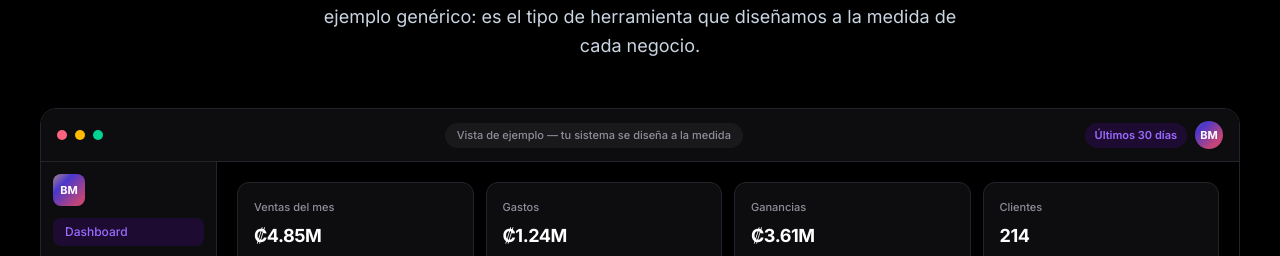
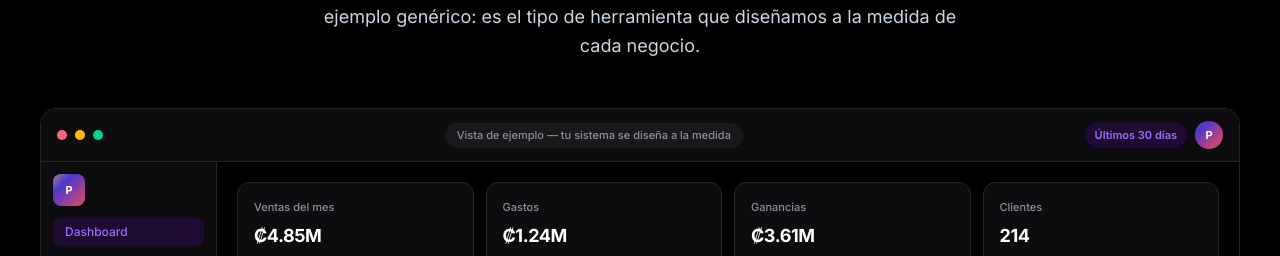
Before and after one commit to bbaltodanodev-lang/possible-cr, a Next.js app: page /sistemas in a window 1280 px wide. Shown: the part 2262-2518 px from the top of the page. Built offline with nearby package versions, Linux system fonts and the light colour scheme; no server answers.

Commit message:
chore: align project branding with Possible

```diff
--- a/src/components/sections/DashboardPreview.tsx
+++ b/src/components/sections/DashboardPreview.tsx
@@ -125,7 +125,7 @@ export function DashboardPreview({ className }: { className?: string }) {
             {t.dashboard.rangeBadge}
           </span>
           <span className="grid size-7 place-items-center rounded-full bg-brand-gradient text-[11px] font-bold text-white">
-            BM
+            P
           </span>
         </div>
       </div>
@@ -136,7 +136,7 @@ export function DashboardPreview({ className }: { className?: string }) {
           className="hidden w-44 shrink-0 flex-col gap-1 border-r border-line bg-card p-3 md:flex"
         >
           <span className="mb-2 grid size-8 place-items-center rounded-lg bg-brand-gradient text-[11px] font-bold text-white">
-            BM
+            P
           </span>
           {t.dashboard.sidebar.map((item, i) => (
             <span
```
